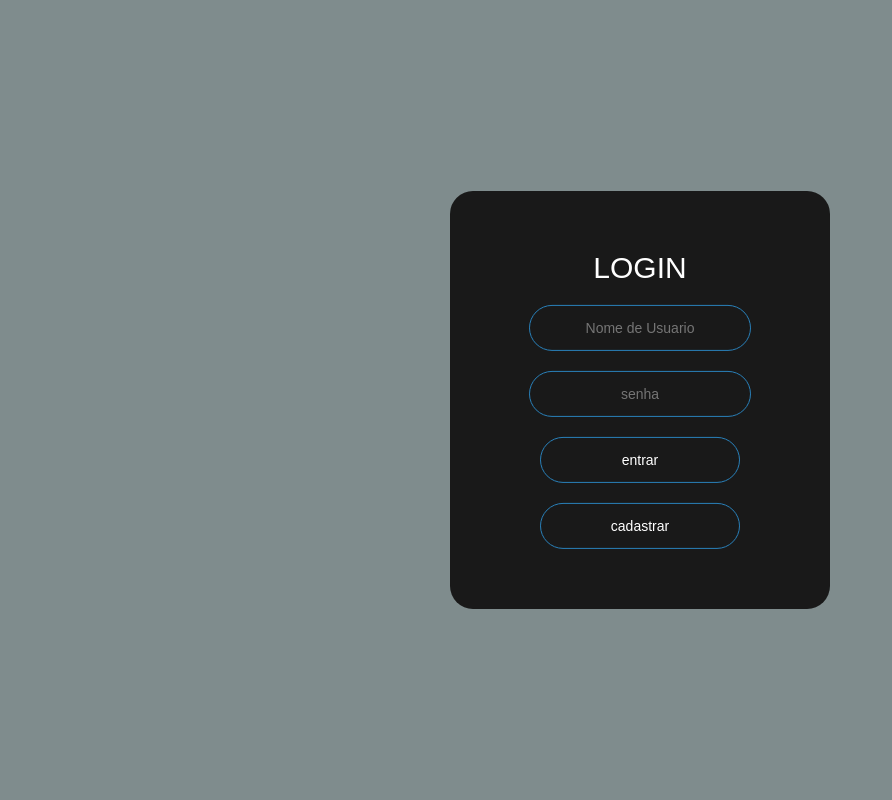
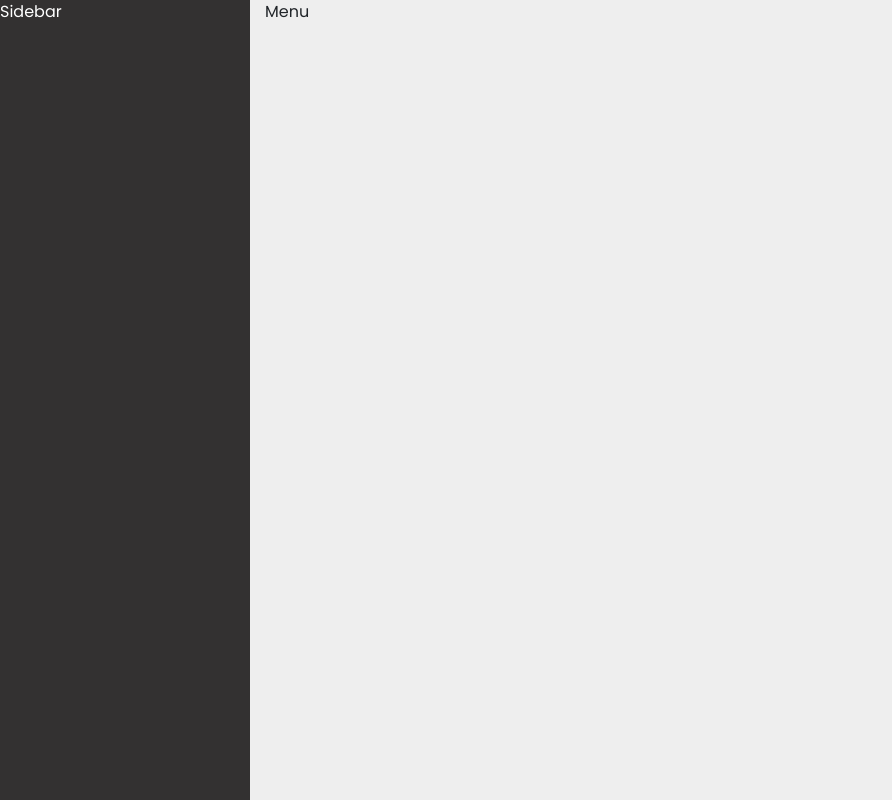
Before and after one commit to BeccaAlmeida/projeto_final_GAMA_ACCENTURE, a React app: page / in a window 1280 px wide. Shown: the whole page, without its empty margins (0-892 px from the left). Built offline with nearby package versions, Linux system fonts and the light colour scheme.

Commit message:
Config sidebar

```diff
--- a/src/app.jsx
+++ b/src/app.jsx
@@ -2,10 +2,26 @@ import React from "react";
 import { Provider } from "react-redux";
 import store from "./store";
 import { BrowserRouter } from "react-router-dom";
+import Sidebar from "./base/Sidebar";
+import Menu from "./base/Menu";
 
 const App = (props) => (
 	<Provider store={store}>
-		<BrowserRouter>{props.children}</BrowserRouter>
+		<div className="wrapper">
+			<div className="sidebar">Sidebar</div>
+
+			<div className="content">
+				<div className="container-fluid">
+					<div className="row">
+						<div className="col-12 mb-3">
+							<Menu />
+						</div>
+
+						<div className="col-12"></div>
+					</div>
+				</div>
+			</div>
+		</div>
 	</Provider>
 );
 
--- /dev/null
+++ b/src/base/Menu.jsx
@@ -0,0 +1,29 @@
+import React, { Component } from "react";
+
+class Menu extends Component {
+	getElementMenu() {
+		return document.getElementsByClassName("wrapper")[0];
+	}
+
+	changeMenu() {
+		if (this.menuIsOpen()) {
+			this.getElementMenu().classList.remove("open");
+		} else {
+			this.getElementMenu().classList.add("open");
+		}
+	}
+
+	menuIsOpen() {
+		return this.getElementMenu().classList.contains("open");
+	}
+
+	render() {
+		return (
+			<div className="menu" onClick={this.changeMenu.bind(this)}>
+				Menu
+			</div>
+		);
+	}
+}
+
+export default Menu;
--- /dev/null
+++ b/src/base/Sidebar.jsx
@@ -0,0 +1,13 @@
+import React, { Component } from "react";
+
+class Sidebar extends Component {
+	render() {
+		return (
+			<nav className="col-lg-2 col-md-3 d-none d-md-block bg-light position-relative h-view">
+				<div className="position-absolute">adas</div>
+			</nav>
+		);
+	}
+}
+
+export default Sidebar;
--- a/src/index.scss
+++ b/src/index.scss
@@ -1,8 +1,11 @@
+@import "../node_modules/bootstrap/scss/bootstrap.scss";
+@import url("https://fonts.googleapis.com/css2?family=Poppins&display=swap");
+
 body {
 	margin: 0;
 	padding: 0;
-	font-family: sans-serif;
-	background: #7f8c8d;
+	font-family: Poppins;
+	background: #eee;
 }
 
 .box h1 {
@@ -66,3 +69,55 @@ body {
 .box input[type="submit"]:hover {
 	background: #27ae60;
 }
+
+.h-view {
+	height: 100vh;
+}
+
+$sidebarSize: 250px;
+$transitionTime: all 0.3s;
+
+.wrapper {
+	&.open {
+		.sidebar {
+			transition: $transitionTime;
+			transform: translateX(0);
+		}
+
+		.content {
+			transition: $transitionTime;
+			margin-left: $sidebarSize;
+			overflow-x: hidden;
+		}
+	}
+
+	transition: $transitionTime;
+	display: flex;
+	position: relative;
+
+	.sidebar {
+		width: 100%;
+		max-width: $sidebarSize;
+		position: absolute;
+		height: 100vh;
+		background-color: #333131;
+		color: white;
+	}
+
+	.content {
+		width: 100%;
+		margin-left: $sidebarSize;
+	}
+
+	@media only screen and (max-width: 600px) {
+		.sidebar {
+			transform: translateX(-$sidebarSize);
+			transition: $transitionTime;
+		}
+
+		.content {
+			margin-left: 0;
+			transition: $transitionTime;
+		}
+	}
+}
--- a/src/pages/index.jsx
+++ b/src/pages/index.jsx
@@ -1,11 +1,12 @@
 import React from "react";
-import { Switch, Route, Router } from "react-router-dom";
+import { Switch, Route } from "react-router-dom";
 import Login from "./login";
+import Painel from "./painel";
 
 const Pages = () => (
 	<Switch>
 		<Route path="/" exact>
-			<Login />
+			<Painel />
 		</Route>
 	</Switch>
 );
--- /dev/null
+++ b/src/pages/painel/index.jsx
@@ -0,0 +1,9 @@
+import React, { Component } from "react";
+
+class Painel extends Component {
+	render() {
+		return <div>Home</div>;
+	}
+}
+
+export default Painel;
--- a/src/store/index.jsx
+++ b/src/store/index.jsx
@@ -3,4 +3,6 @@ import logger from "redux-logger";
 import reducer from "../reducer";
 import state from "./state";
 
-export default createStore(reducer, state, applyMiddleware(logger));
+var store = createStore(reducer, state, applyMiddleware(logger));
+
+export default store;
--- a/src/store/state.jsx
+++ b/src/store/state.jsx
@@ -1 +1,3 @@
-export default {};
+export default {
+	auth: true,
+};
```
